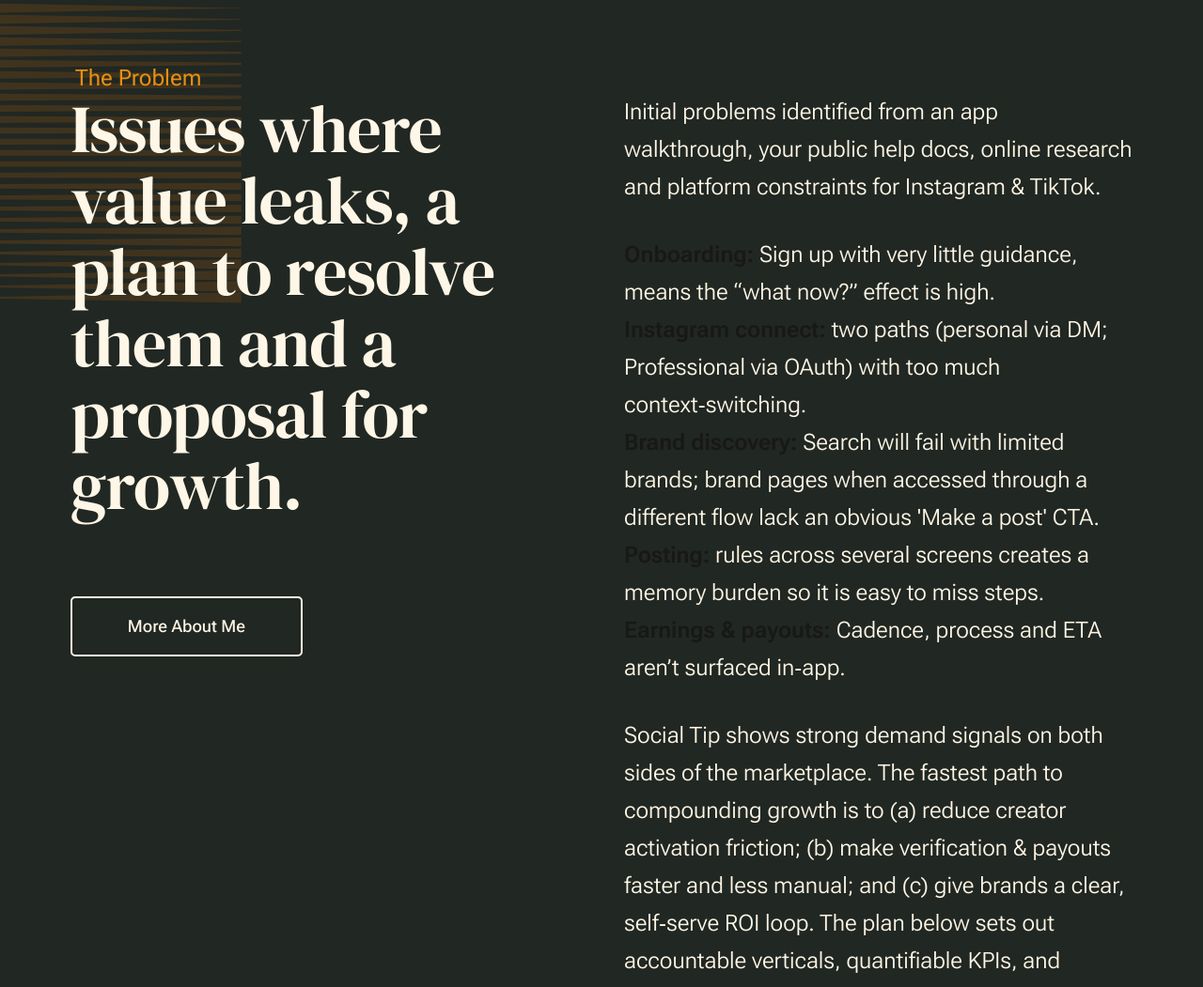
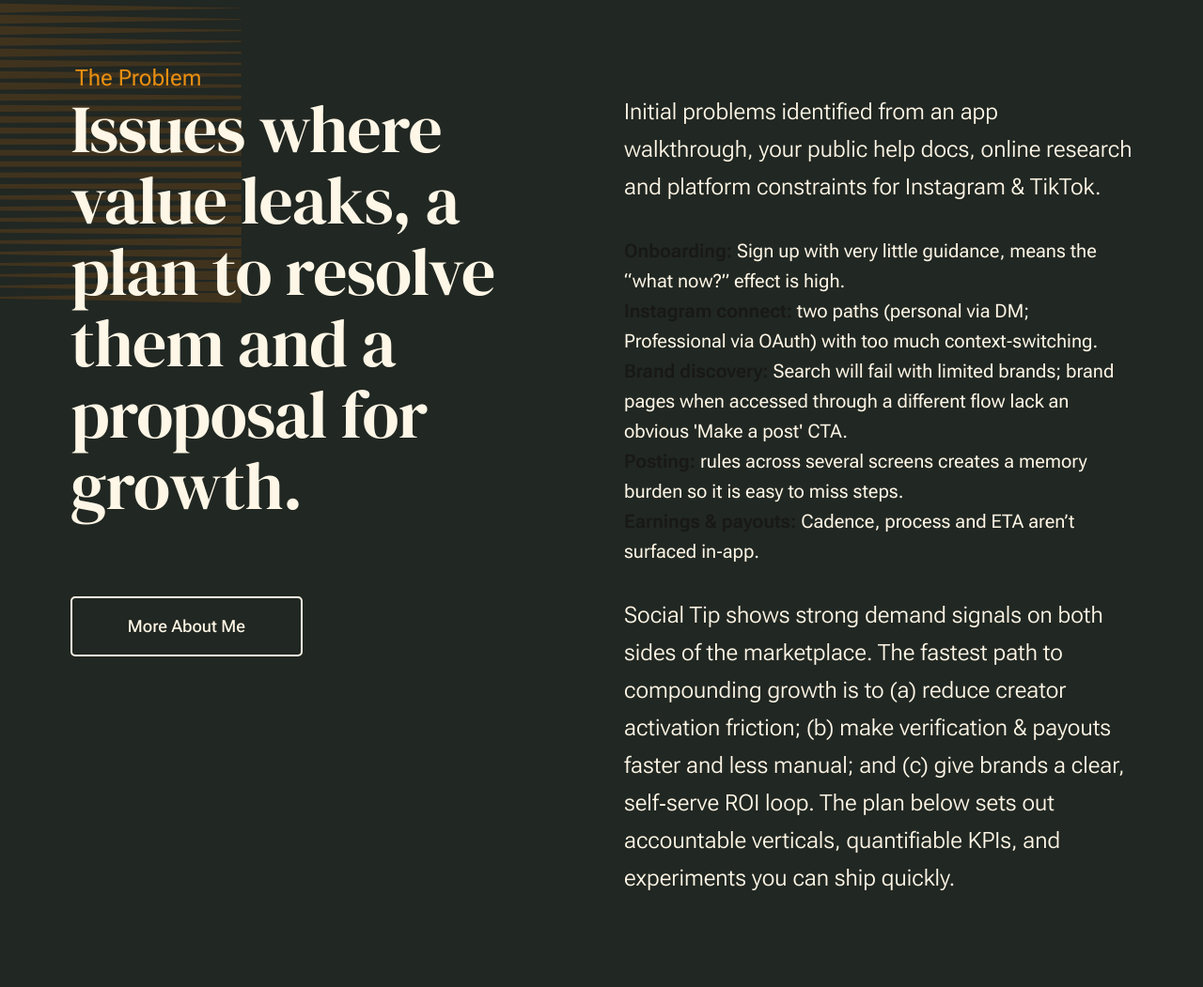
Before and after one commit to socialtippromo/socialtippromo, a plain HTML site: page index.html in a window 1280 px wide. Shown: the part 989-2040 px from the top of the page at 94% size. Drawn offline with Linux system fonts and the light colour scheme.

Commit message:
font update

```diff
--- a/index.html
+++ b/index.html
@@ -156,12 +156,12 @@
                             Initial problems identified from an app walkthrough, your public help docs, online research and platform constraints for Instagram & TikTok.
                             </p>
 
-							<p class="attention-getter">
-                            <b color:#000000>Onboarding:</b> Sign up with very little guidance, means the “what now?” effect is high.</br>
-							<b color:#000000>Instagram connect:</b> two paths (personal via DM; Professional via OAuth) with too much context‑switching.</br>
-							<b color:#000000>Brand discovery:</b> Search will fail with limited brands; brand pages when accessed through a different flow lack an obvious 'Make a post' CTA.</br>
-							<b color:#000000>Posting:</b> rules across several screens creates a memory burden so it is easy to miss steps.</br>
-							<b color:#000000>Earnings & payouts:</b> Cadence, process and ETA aren’t surfaced in‑app.
+							<p>
+                            <font color:#000000><b>Onboarding:</b></font> Sign up with very little guidance, means the “what now?” effect is high.</br>
+							<font color:#000000><b>Instagram connect:</b></font> two paths (personal via DM; Professional via OAuth) with too much context‑switching.</br>
+							<font color:#000000><b>Brand discovery:</b></font> Search will fail with limited brands; brand pages when accessed through a different flow lack an obvious 'Make a post' CTA.</br>
+							<font color:#000000><b>Posting:</b></font> rules across several screens creates a memory burden so it is easy to miss steps.</br>
+							<font color:#000000><b>Earnings & payouts:</b></font> Cadence, process and ETA aren’t surfaced in‑app.
                             </p>
 
                             <p class="attention-getter">
```
